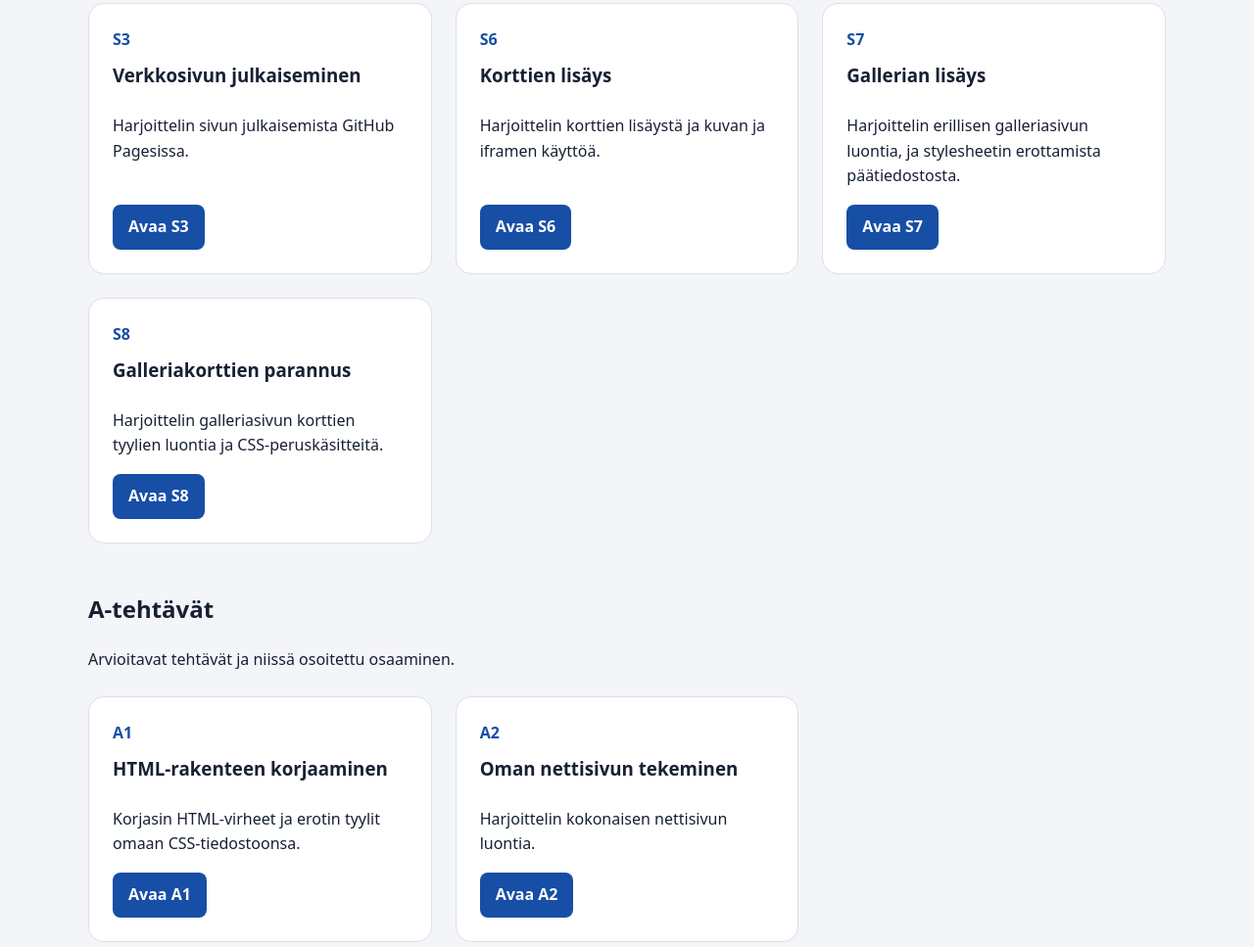
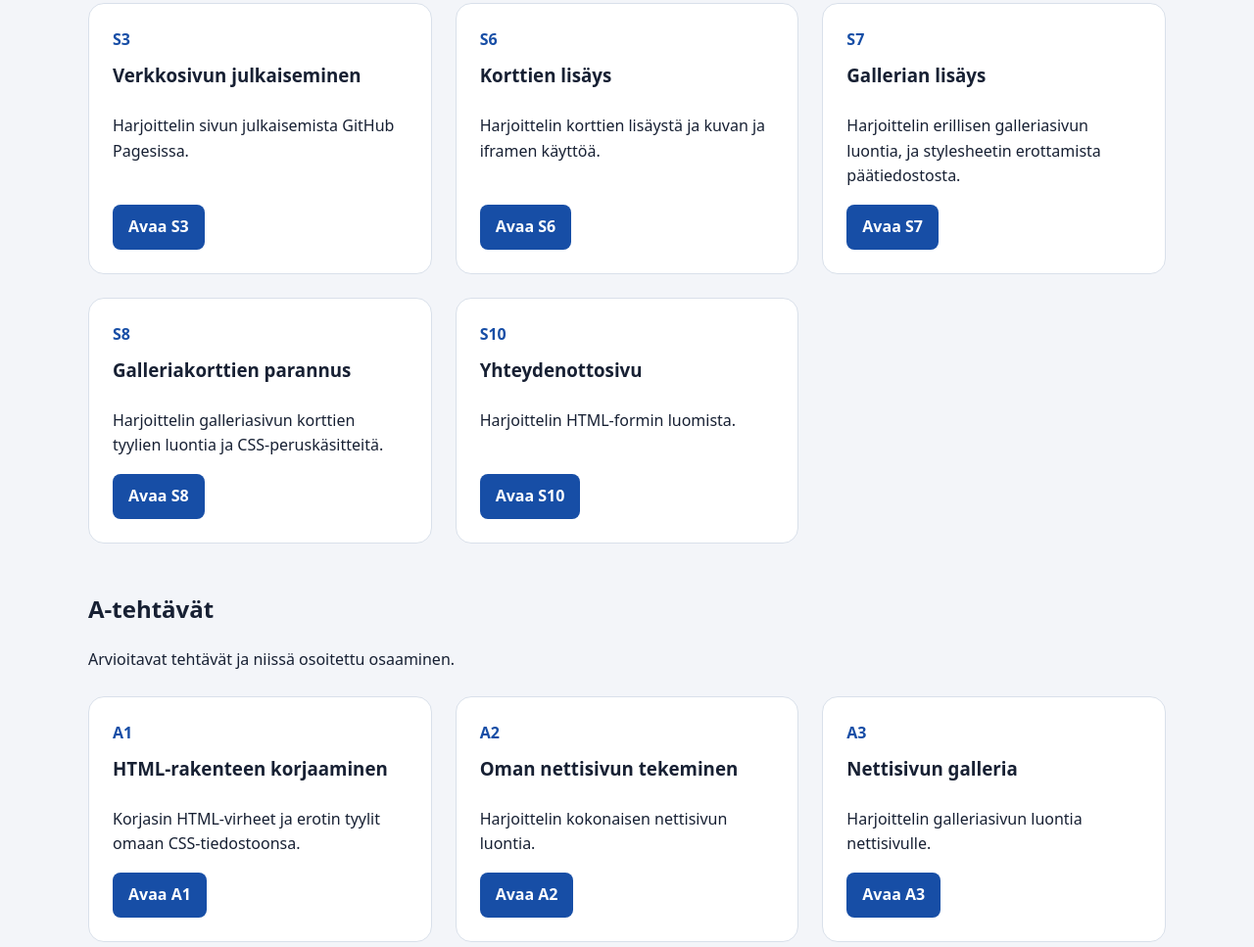
Before and after one commit to thundertheidiot/webbasicscourse, a website: page index.html in a window 1280 px wide. Shown: the part 573-1540 px from the top of the page at 98% size. Drawn offline with Linux system fonts and the light colour scheme.

Commit message:
update index s9 and fix a3 margin

```diff
--- a/a3/style.css
+++ b/a3/style.css
@@ -9,6 +9,8 @@ body {
 	background-blend-mode: multiply;
 	background-size: cover;
 	color: #eeeeee;
+
+	margin: 0;
 
 	font-family: sans-serif;
 }
--- a/index.html
+++ b/index.html
@@ -65,6 +65,13 @@
 						</p>
 						<a class="card-link" href="s8/index.html">Avaa S8</a>
 					</article>
+
+					<article class="card">
+						<p class="task-id">S10</p>
+						<h3>Yhteydenottosivu</h3>
+						<p>Harjoittelin HTML-formin luomista.</p>
+						<a class="card-link" href="s10/index.html">Avaa S10</a>
+					</article>
 				</div>
 			</section>
 
@@ -89,6 +96,13 @@
 						<p>Harjoittelin kokonaisen nettisivun luontia.</p>
 						<a class="card-link" href="a2/index.html">Avaa A2</a>
 					</article>
+
+					<article class="card">
+						<p class="task-id">A3</p>
+						<h3>Nettisivun galleria</h3>
+						<p>Harjoittelin galleriasivun luontia nettisivulle.</p>
+						<a class="card-link" href="a3/index.html">Avaa A3</a>
+					</article>
 				</div>
 			</section>
 		</main>
```
